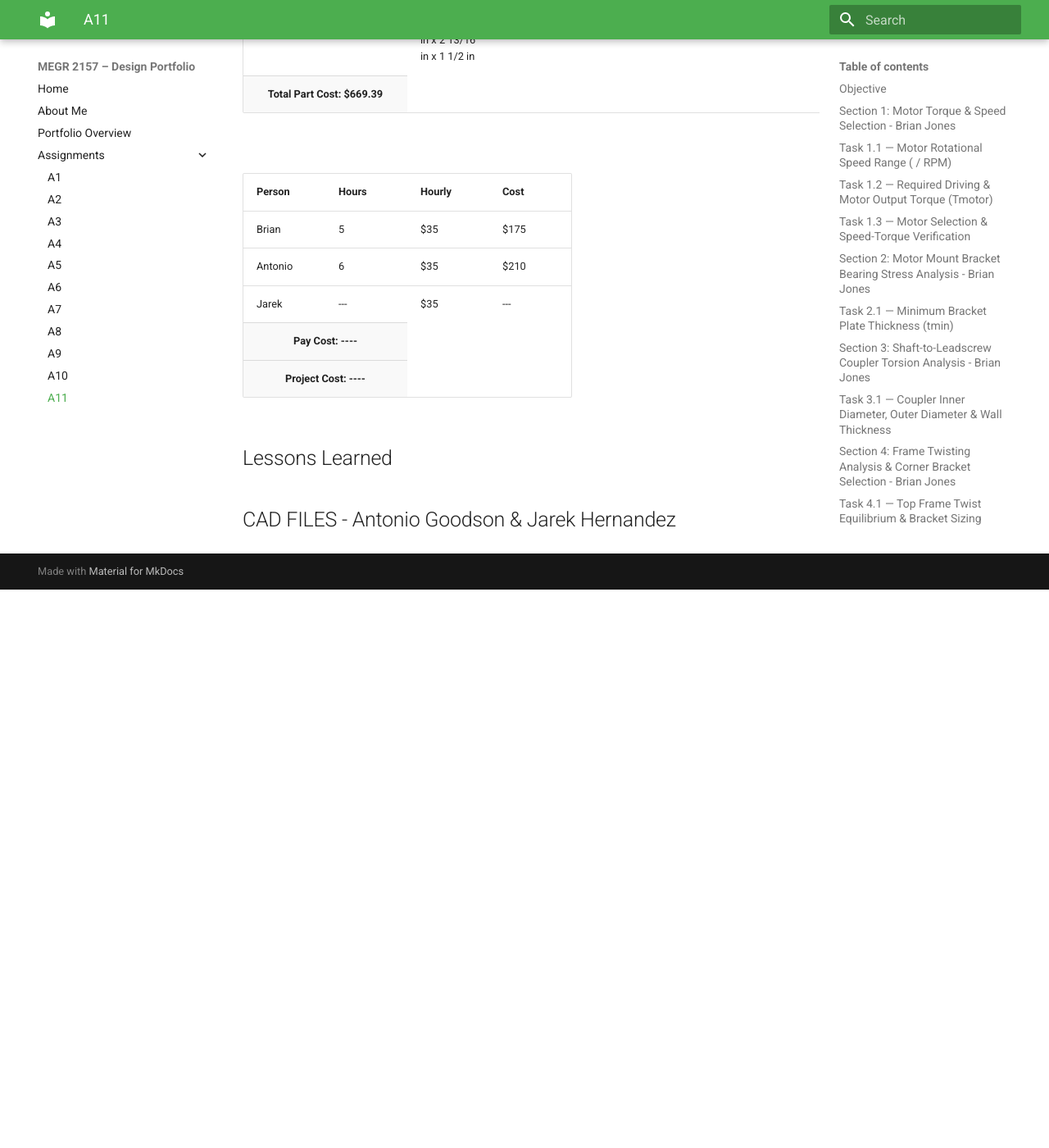
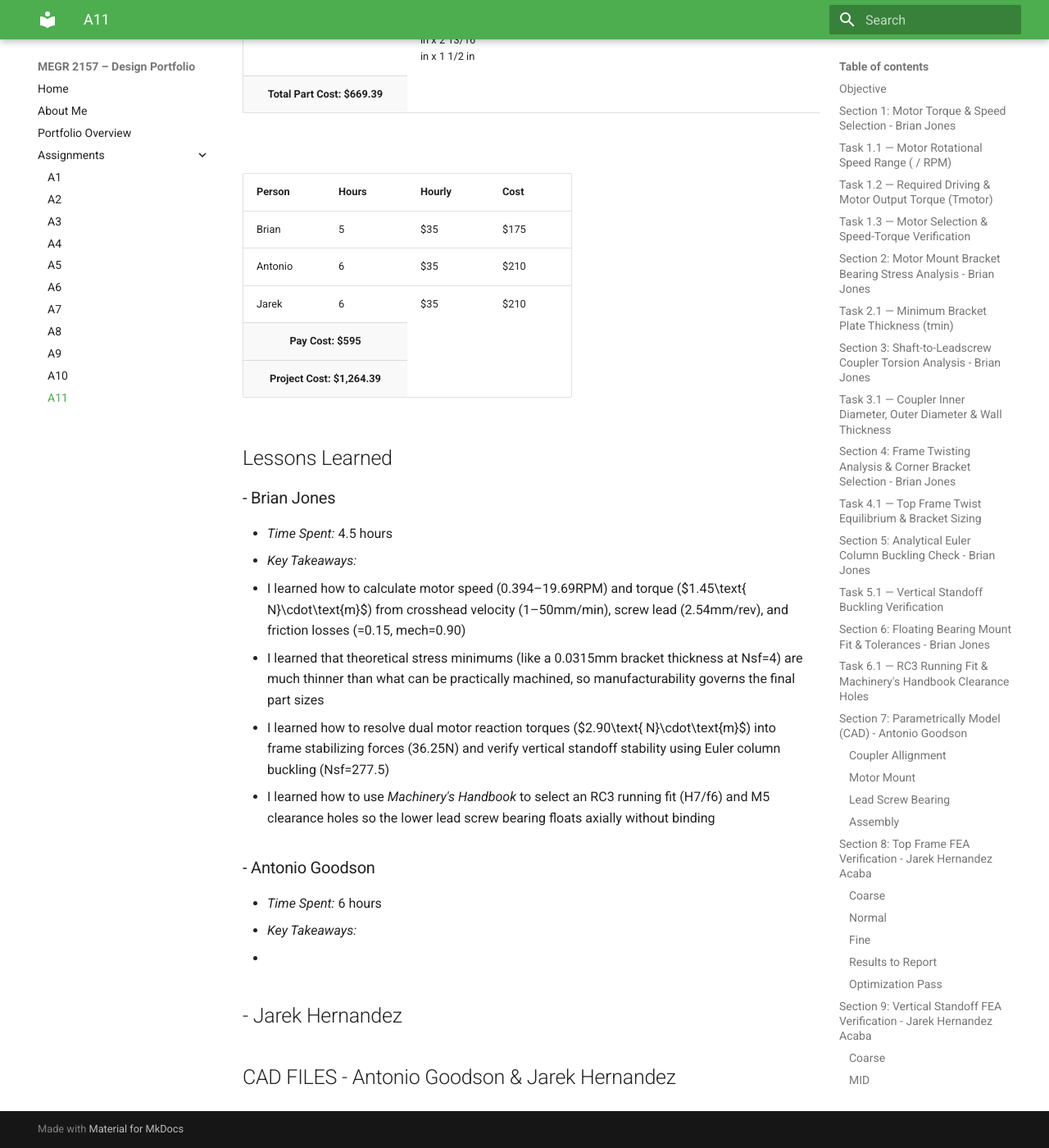
Before and after one commit to AntGo36/design-projects-portfolio, an MkDocs documentation site: the page built from docs/assignments/a11/index.md, in a window 1280 px wide and 1400 px high, scrolled down 28191 px. Shown: the whole window at 82% size. Built offline with MkDocs 1.6.1 and Material for MkDocs 9.7.7, drawn with Linux system fonts in a browser that asks for light colours; before the commit the page ends 28910 px from its top, so only the background shows below that.

Commit message:
Update index.md

```diff
--- a/docs/assignments/a11/index.md
+++ b/docs/assignments/a11/index.md
@@ -506,19 +506,19 @@ Results from FEAs were well beyond the proposed limits, with FS ranging from 25
     </tr>
     <tr>
       <td>Jarek</td>
-      <td>---</td>
+      <td>6</td>
       <td>$35</td>
-      <td>---</td>
+      <td>$210</td>
     </tr>
     <tfoot>
     <tr>
       <td colspan="2" style="text-align: center; font-weight: bold; background-color: #f9f9f9;">
-      Pay Cost: ----
+      Pay Cost: $595
       </td>
     </tr>
     <tr>
       <td colspan="2" style="text-align: center; font-weight: bold; background-color: #f9f9f9;">
-        Project Cost: ----
+        Project Cost: $1,264.39
     </tr>
   </tfoot>
   </body>
@@ -527,4 +527,22 @@ Results from FEAs were well beyond the proposed limits, with FS ranging from 25
 
 ## Lessons Learned
 
+### - Brian Jones
+
+- *Time Spent:* 4.5 hours
+- *Key Takeaways:*
+  - I learned how to calculate motor speed (0.394–19.69RPM) and torque ($1.45\text{ N}\cdot\text{m}$) from crosshead velocity (1–50mm/min), screw lead (2.54mm/rev), and friction losses (=0.15, mech=0.90)
+  - I learned that theoretical stress minimums (like a 0.0315mm bracket thickness at Nsf=4) are much thinner than what can be practically machined, so manufacturability governs the final part sizes
+  - I learned how to resolve dual motor reaction torques ($2.90\text{ N}\cdot\text{m}$) into frame stabilizing forces (36.25N) and verify vertical standoff stability using Euler column buckling (Nsf=277.5)
+  - I learned how to use *Machinery's Handbook* to select an RC3 running fit (H7/f6) and M5 clearance holes so the lower lead screw bearing floats axially without binding
+
+### - Antonio Goodson
+
+- *Time Spent:* 6 hours
+- *Key Takeaways:*
+  -
+
+
+## - Jarek Hernandez
+
 ## CAD FILES - Antonio Goodson & Jarek Hernandez
```
